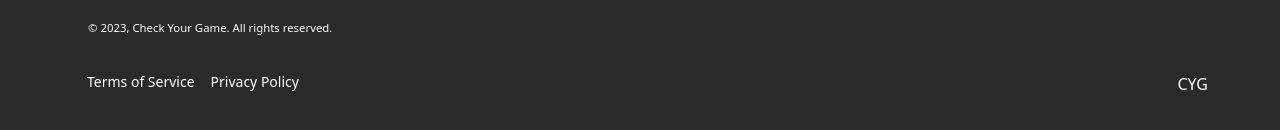
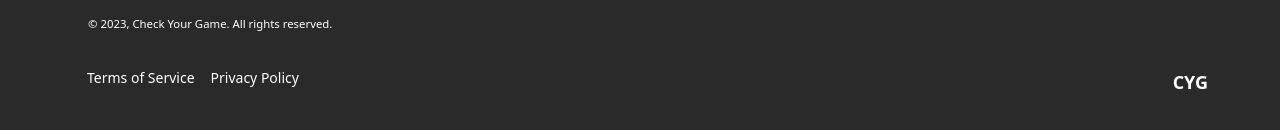
Before and after one commit to asif-munshi/check_your_game, a Next.js app: page / in a window 1280 px wide. Shown: the part 664-794 px from the top of the page. Built offline with nearby package versions, Linux system fonts and the light colour scheme; no server answers; the database is empty.

Commit message:
2nd_footer_attempt

```diff
--- a/src/components/Footer/Footer.tsx
+++ b/src/components/Footer/Footer.tsx
@@ -93,7 +93,7 @@ export default function Footer() {
           <div className="text-white">
             <Link
               href={"/"}
-              className="transition-colors duration-300 ease-in-out hover:text-[#007aff]"
+              className="text-lg font-semibold transition-colors duration-300 ease-in-out hover:text-[#007aff]"
             >
               CYG
             </Link>
```
